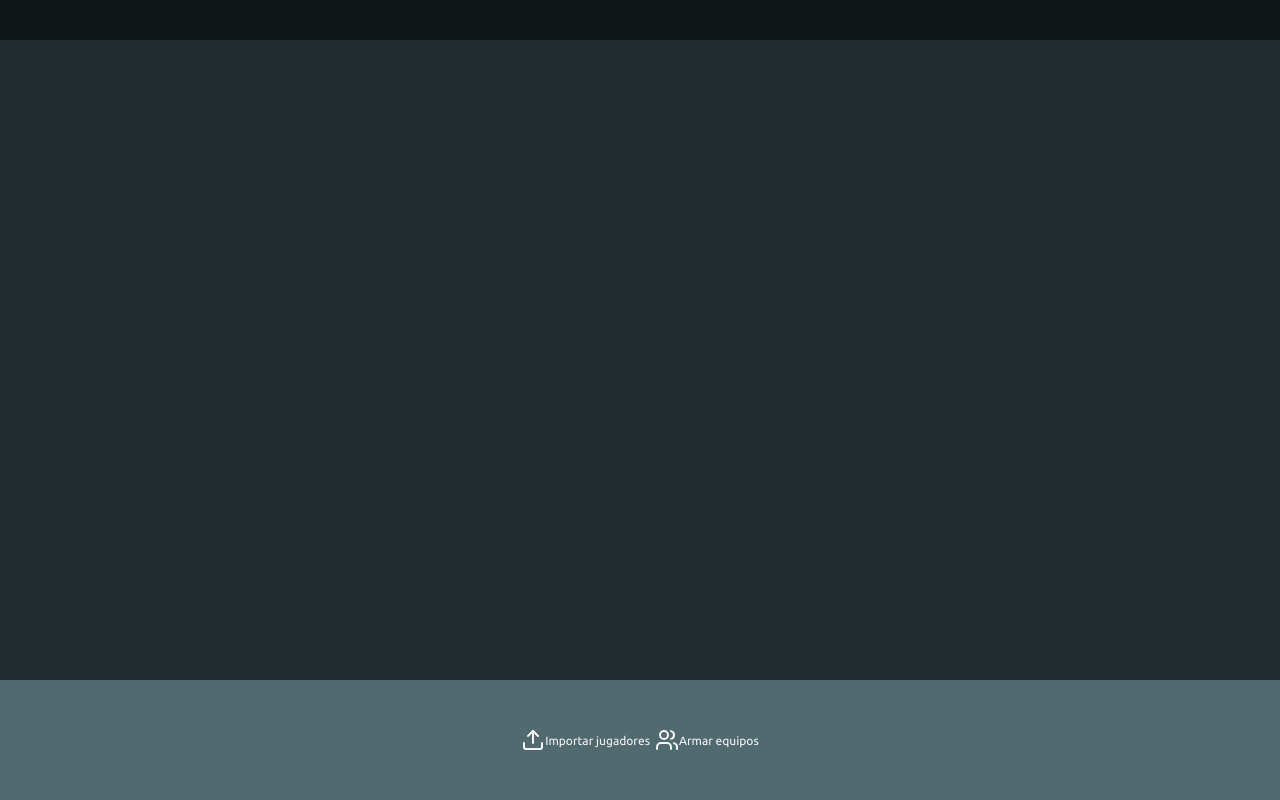
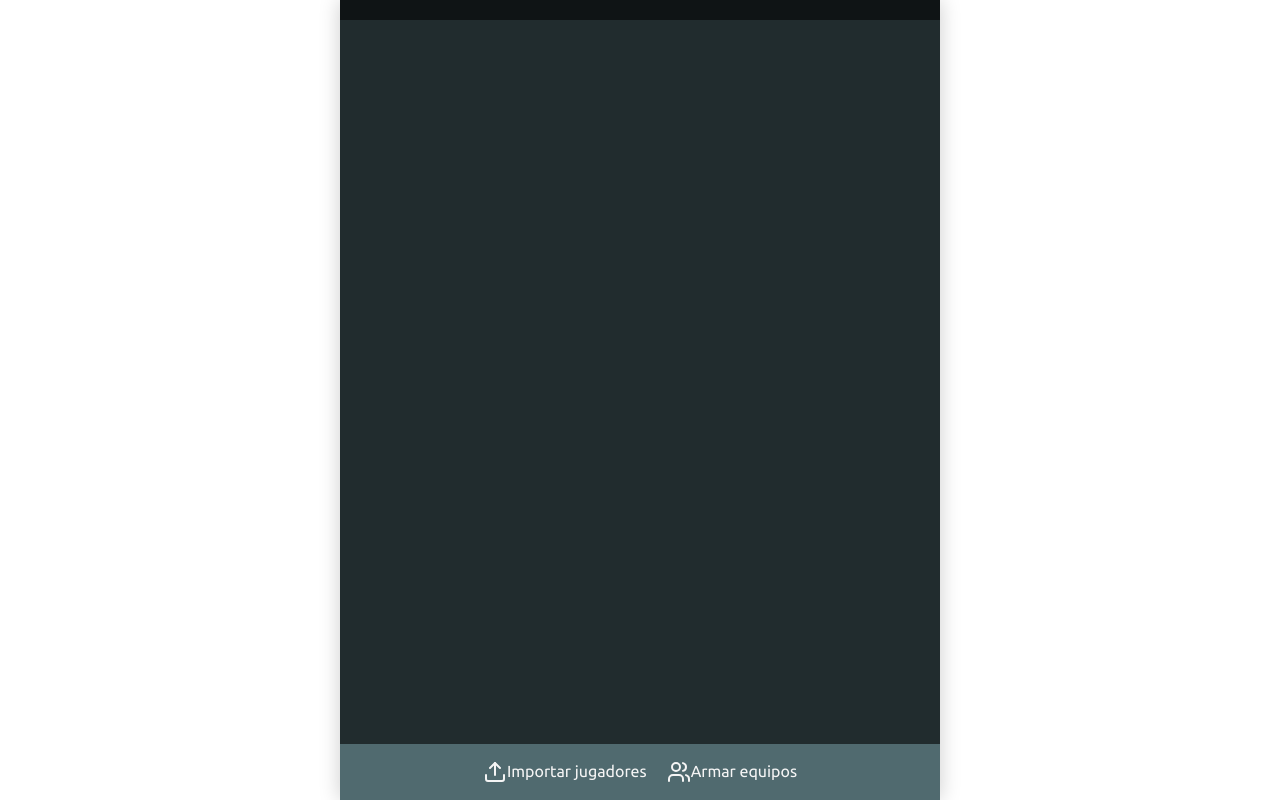
Before and after one commit to bragonip/teams-builder, a React (Vite) app: page / in a window 1280 px wide. Built offline with nearby package versions, Linux system fonts and the light colour scheme.

Commit message:
mejor css

```diff
--- a/src/App.css
+++ b/src/App.css
@@ -1,3 +1,12 @@
+:root {
+    --bg-dark: #212f3d;
+    --bg-darker: #0f1415;
+    --bg-content: #212c2e;
+    --bg-options: #506a6f;
+    --text-light: whitesmoke;
+    --transition-speed: 0.3s;
+}
+
 * {
     margin: 0;
     padding: 0;
@@ -8,58 +17,84 @@ html, body {
     width: 100%;
     height: 100%;
     overflow: hidden;
-    font-size: 18px;
-    font-family: "Ubuntu", sans-serif;
-    font-weight: 400;
-    font-style: normal;
+    font-size: 16px;
+    font-family: "Ubuntu", "Segoe UI", Roboto, sans-serif;
+    line-height: 1.6;
 }
 
 .app {
     display: flex;
     flex-direction: column;
     height: 100vh;
-    text-align: center;
-    background-color: #212f3d;
+    max-width: 600px;
+    margin: 0 auto;
+    box-shadow: 0 0 20px rgba(0,0,0,0.2);
 }
 
 .notification {
-    background-color: #0f1415;
-    color: whitesmoke;
-    height: 5vh;
+    background-color: var(--bg-darker);
+    color: var(--text-light);
+    padding: 10px;
     display: flex;
     align-items: center;
     justify-content: center;
-    font-size: 2vh;
+    font-size: 0.9rem;
+    letter-spacing: 0.5px;
 }
 
 .content {
-    color: whitesmoke;
-    height: 80vh;
+    color: var(--text-light);
+    flex-grow: 1;
+    overflow-y: auto;
+    background-color: var(--bg-content);
+    padding: 20px;
     display: flex;
-    align-items: center;
-    justify-content: center;
-    overflow-y: auto;
-    font-size: 2vh;
-    background-color: #212c2e;
     flex-direction: column;
+    gap: 10px;
+    scrollbar-width: thin;
+    scrollbar-color: rgba(255,255,255,0.3) transparent;
+}
+
+.content::-webkit-scrollbar {
+    width: 8px;
+}
+
+.content::-webkit-scrollbar-thumb {
+    background-color: rgba(255,255,255,0.3);
+    border-radius: 4px;
 }
 
 .options {
-    background-color: #506a6f;
-    color: whitesmoke;
-    height: 15vh;
+    background-color: var(--bg-options);
+    color: var(--text-light);
     display: flex;
-    flex-direction: row;
+    justify-content: center;
     align-items: center;
-    justify-content: center;
-    font-size: 1.5vh;
-    gap: 5px;
+    gap: 20px;
+    padding: 15px;
+    transition: background-color var(--transition-speed);
 }
 
 .csv_handler {
     display: flex;
-    flex-direction: row; /* Alinea los elementos de forma horizontal */
-    gap: 10px; /* Espaciado opcional entre elementos */
-    justify-content: center; /* Centra horizontalmente si es necesario */
-    align-items: center; /* Centra verticalmente si es necesario */
+    align-items: center;
+    gap: 10px;
+    cursor: pointer;
+    transition: opacity var(--transition-speed);
 }
+
+.csv_handler:hover {
+    opacity: 0.8;
+}
+
+@media (max-width: 480px) {
+    .app {
+        width: 100%;
+        max-width: 100%;
+    }
+
+    .options {
+        flex-direction: column;
+        gap: 15px;
+    }
+}
```
